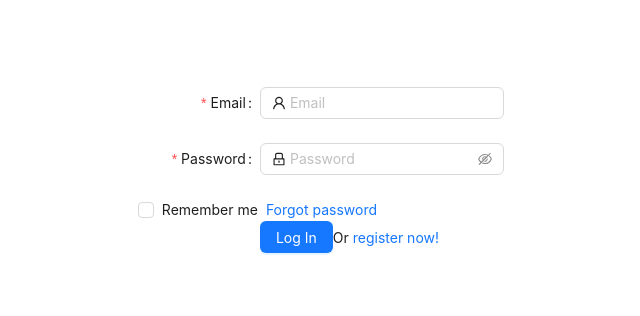
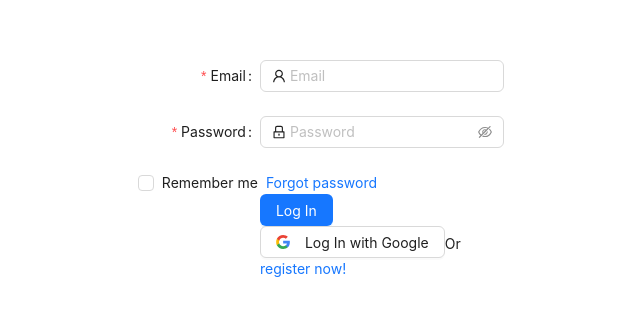
Before and after one commit to hannahw1004/dubhacks23, a React (Create React App) app: page / in a window 1280 px wide. Shown: the part 218-534 px from the top of the page, without its empty margins (319-959 px from the left). Built offline with nearby package versions, Linux system fonts and the light colour scheme.

Commit message:
Google button

```diff
--- a/src/LogIn.tsx
+++ b/src/LogIn.tsx
@@ -2,6 +2,7 @@ import React from 'react';
 import {Link} from "react-router-dom"
 import { LockOutlined, UserOutlined } from '@ant-design/icons';
 import { Button, Checkbox, Form, Input } from 'antd';
+import google from "./google.svg";
 
 const onFinish = (values: any) => {
     console.log('Success:', values);
@@ -65,6 +66,10 @@ export const Login: React.FC = () => (
             <Button type="primary" htmlType="submit" className="login-form-button">
                 Log In
             </Button>
+            <Button type="default" htmlType="submit" className="login-form-button">
+                <img src={google} alt="Google" style={{height: "1em", width: "1em", marginRight: "0.5em"}}/>
+                Log In with Google
+            </Button>
             Or <Link to="/SignUp">register now!</Link>
         </Form.Item>
     </Form>
```
Also changed, not shown: src/google.svg (added).
